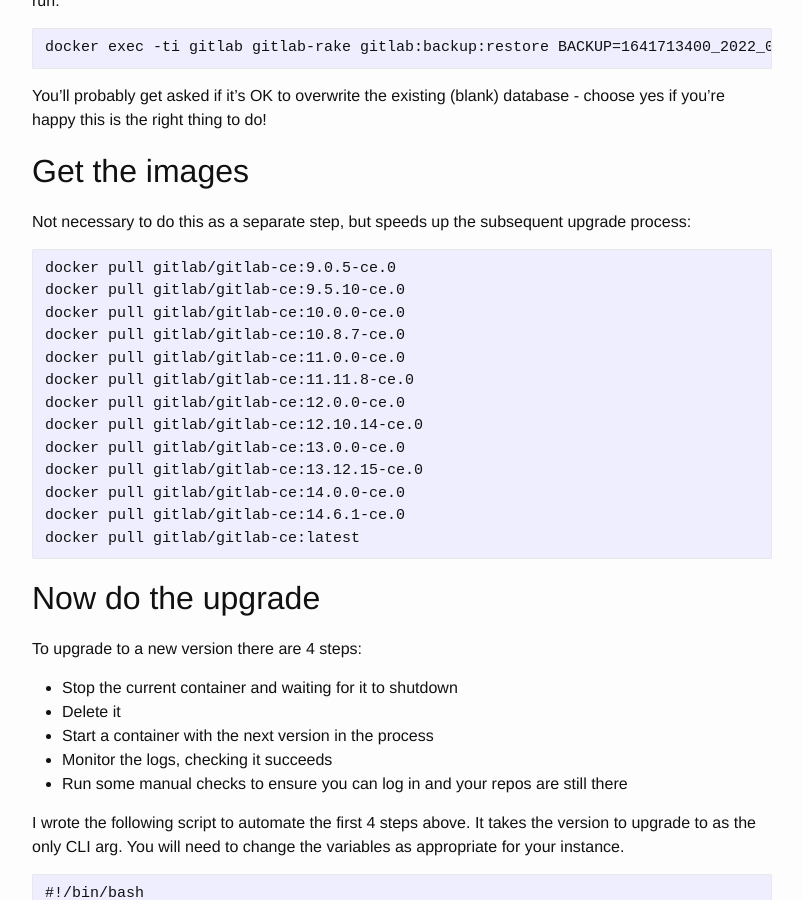
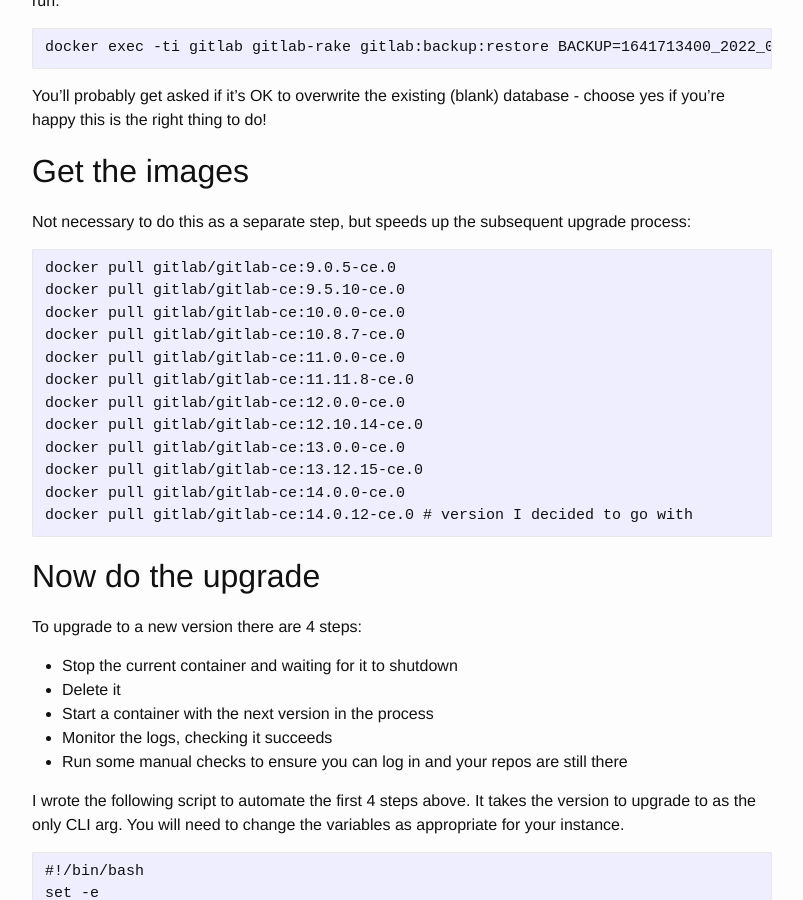
Before and after one commit to piersfinlayson/piersfinlayson.github.io, a Jekyll site: the page built from _posts/2022-01-09-upgrade-gitlab-container-from-version-9.markdown, in a window 1280 px wide and 900 px high, scrolled down 1069 px. Shown: the whole window, without its empty margins (238-1041 px from the left). Built offline with Jekyll 4.4.1, drawn with Linux system fonts in a browser that asks for light colours; comment, search, counter and statistics services are not loaded.

Commit message:
go up to 14.0.12

````diff
--- a/_posts/2022-01-09-upgrade-gitlab-container-from-version-9.markdown
+++ b/_posts/2022-01-09-upgrade-gitlab-container-from-version-9.markdown
@@ -62,8 +62,7 @@ docker pull gitlab/gitlab-ce:12.10.14-ce.0
 docker pull gitlab/gitlab-ce:13.0.0-ce.0
 docker pull gitlab/gitlab-ce:13.12.15-ce.0
 docker pull gitlab/gitlab-ce:14.0.0-ce.0
-docker pull gitlab/gitlab-ce:14.6.1-ce.0
-docker pull gitlab/gitlab-ce:latest
+docker pull gitlab/gitlab-ce:14.0.12-ce.0 # version I decided to go with
 ```
 
 ## Now do the upgrade
@@ -129,7 +128,6 @@ RuntimeError
 
 However, the container restarted (as it was configured to do) and then came up successfully.
 
-
 ## Finishing up
 
 You may want to prune your docker install once you've finished - getting rid of unnecessary images:
````
